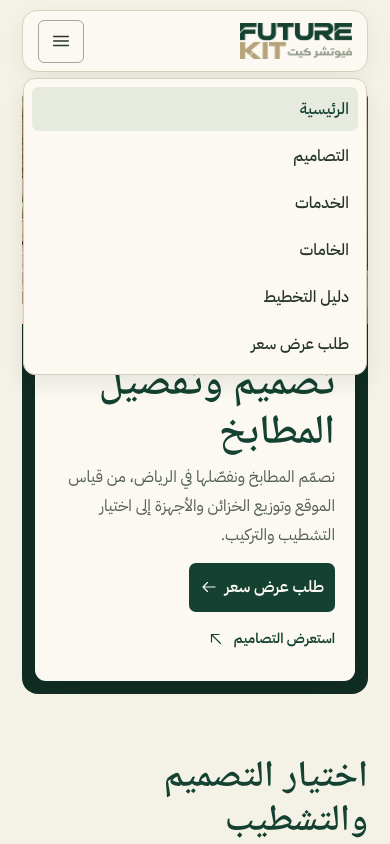
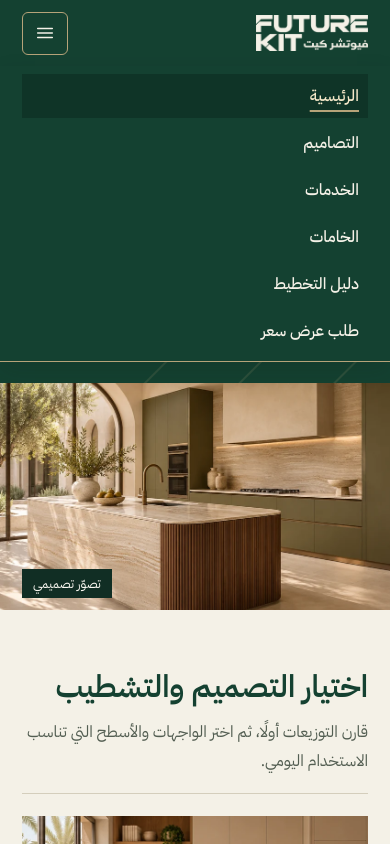
Before and after one commit to az212z/future-kit, a plain HTML site: page index.html in a window 390 px wide. Both pictures are taken after a click on the button "القائمة". Shown: the top 844 px of the page. Drawn offline with Linux system fonts and the light colour scheme.

Commit message:
Apply an architectural brand system to the Future Kit showroom

```diff
--- a/index.html
+++ b/index.html
@@ -3,7 +3,7 @@
 <head>
   <meta charset="utf-8">
   <meta name="viewport" content="width=device-width,initial-scale=1">
-  <meta name="theme-color" content="#f4f1e7">
+  <meta name="theme-color" content="#144131">
   <title>فيوتشر كيت | تصميم وتفصيل المطابخ في الرياض</title>
   <meta name="description" content="تصميم وتفصيل المطابخ في الرياض، من رفع المقاسات واختيار الخامات إلى التصنيع والتركيب.">
   <meta property="og:title" content="فيوتشر كيت | تصميم وتفصيل المطابخ في الرياض">
@@ -13,7 +13,7 @@
   <meta property="og:image" content="https://az212z.github.io/future-kit/assets/showroom.webp">
   <link rel="canonical" href="https://az212z.github.io/future-kit/">
   <link rel="icon" href="assets/mark.png" type="image/png">
-  <link rel="preload" href="assets/noto-naskh-arabic.woff2" as="font" type="font/woff2" crossorigin>
+  <link rel="preload" href="assets/plex-arabic-600.woff2" as="font" type="font/woff2" crossorigin>
   <link rel="stylesheet" href="fonts.css">
   <link rel="stylesheet" href="style.css">
   <script src="config.js" defer></script>
@@ -31,7 +31,7 @@
   </svg>
   <header class="header" id="top">
     <div class="header-inner wrap">
-      <a class="brand" href="./" aria-label="فيوتشر كيت، الرئيسية"><img src="assets/logo.png" width="960" height="315" alt="فيوتشر كيت"></a>
+      <a class="brand" href="./" aria-label="فيوتشر كيت، الرئيسية"><img src="assets/logo-light.png" width="960" height="315" alt="فيوتشر كيت"></a>
       <button class="menu-toggle" type="button" aria-expanded="false" aria-controls="navigation" aria-label="القائمة"><svg class="icon" aria-hidden="true"><use href="#menu"/></svg></button>
       <nav id="navigation" aria-label="القائمة الرئيسية">
         <a href="./" aria-current="page">الرئيسية</a>
@@ -45,16 +45,16 @@
     </div>
   </header>
   <main id="main">
-    <section class="wrap hero" aria-labelledby="headline">
+    <section class="hero" aria-labelledby="headline">
       <div class="hero-intro">
         <div class="hero-title">
-          <p class="eyebrow"><span></span> الرياض، المملكة العربية السعودية</p>
+          <p class="eyebrow"><span></span> مطابخ في الرياض</p>
           <h1 id="headline">تصميم وتفصيل المطابخ</h1>
         </div>
         <div class="hero-info">
-          <p>نصمّم المطابخ ونفصّلها في الرياض، من قياس الموقع وتوزيع الخزائن والأجهزة إلى اختيار التشطيب والتركيب.</p>
+          <p>نبدأ بقياس المساحة وتخطيط الخزائن والأجهزة، ثم نراجع الخامات معك قبل التصنيع والتركيب.</p>
           <div class="hero-links">
-            <a class="button button-dark" href="request.html">طلب عرض سعر <svg class="icon" aria-hidden="true"><use href="#arrow"/></svg></a>
+            <a class="button button-light" href="request.html">طلب عرض سعر <svg class="icon" aria-hidden="true"><use href="#arrow"/></svg></a>
             <a class="line-link" href="designs.html">استعرض التصاميم <svg class="icon" aria-hidden="true"><use href="#diagonal"/></svg></a>
           </div>
         </div>
@@ -72,7 +72,7 @@
       <div class="catalog-heading"><h2 id="catalog-title">اختيار التصميم والتشطيب</h2><p>قارن التوزيعات أولًا، ثم اختر الواجهات والأسطح التي تناسب الاستخدام اليومي.</p></div>
       <article id="kitchens" class="editorial-card">
         <a href="designs.html"><img src="assets/collection-ivory.webp" alt="" width="718" height="724" loading="lazy">
-          <div class="editorial-copy"><div><h3>التصاميم</h3><p>١٧ تصورًا لمطابخ مستقيمة ومتوازية وزوايا ومطابخ على ثلاثة جدران أو بجزيرة.</p></div><svg class="icon" aria-hidden="true"><use href="#diagonal"/></svg></div>
+          <div class="editorial-copy"><div><h3>التصاميم</h3><p>١٧ تصورًا تجمع خمسة توزيعات، من المطبخ المستقيم إلى المطبخ المفتوح بجزيرة.</p></div><svg class="icon" aria-hidden="true"><use href="#diagonal"/></svg></div>
         </a>
       </article>
       <article id="finishes" class="editorial-card">
--- a/style.css
+++ b/style.css
@@ -11,7 +11,7 @@
   --line: #d4cebc;
   --gutter: clamp(22px, 5.25vw, 92px);
   --space: clamp(58px, 7.3vw, 110px);
-  --serif: 'Noto Naskh Arabic', 'Times New Roman', serif;
+  --display: 'IBM Plex Sans Arabic', Tahoma, sans-serif;
   font-family: 'IBM Plex Sans Arabic', Tahoma, sans-serif;
   color: var(--ink);
   background: var(--cream);
@@ -31,9 +31,9 @@ button { color: inherit; cursor: pointer; }
 footer :focus-visible { outline-color: #e8d59f; }
 p, h1, h2, h3, figure { margin: 0; }
 p { line-height: 1.8; }
-h1, h2 { color: var(--green); font-family: var(--serif); font-weight: 600; text-wrap: balance; line-height: 1.19; }
+h1, h2 { color: var(--green); font-family: var(--display); font-weight: 600; text-wrap: balance; line-height: 1.24; }
 h1 { font-size: clamp(48px, 6vw, 110px); }
-h2 { font-size: clamp(37px, 4.4vw, 72px); }
+h2 { font-size: clamp(31px, 4vw, 59px); }
 h3 { color: var(--green); font-weight: 600; line-height: 1.35; }
 .wrap { width: min(100% - 2 * var(--gutter), 1395px); margin-inline: auto; }
 .section { padding-block: var(--space); }
@@ -239,47 +239,47 @@ dialog::backdrop { background: rgb(11 32 24 / .76); }
   .table-hint { display: block; margin-bottom: 11px; color: var(--muted); font-size: 14px; }
 }
 
-.header { position: sticky; inset-block-start: 10px; z-index: 4; width: min(100% - 2 * var(--gutter), 1395px); margin: 15px auto 0; border: 1px solid #d6d1be; border-radius: 15px; background: var(--paper); box-shadow: 0 7px 24px #1423190f; }
-.header-inner { width: 100%; min-height: 70px; padding-inline: clamp(15px, 2vw, 29px); display: grid; grid-template-columns: 1fr auto 1fr; gap: 18px; align-items: center; }
+.header { position: sticky; top: 0; z-index: 4; background: var(--green); color: var(--cream); border-bottom: 1px solid #ffffff26; }
+.header-inner { min-height: 82px; display: grid; grid-template-columns: 1fr auto 1fr; gap: 18px; align-items: center; }
 .header nav { display: flex; align-items: center; gap: clamp(5px, 1.05vw, 18px); }
-.header nav a { border-radius: 7px; padding: 0 9px; }
-.header nav a[aria-current] { color: var(--green); background: #e6eadf; }
-.head-quote { justify-self: end; color: var(--paper); background: var(--green); border-color: var(--green); }
-.head-quote:hover { color: var(--paper); background: #225740; }
+.header nav a { padding: 0 9px; }
+.header nav a[aria-current] { color: #f4e7c8; text-decoration: underline; text-decoration-color: var(--gold); text-decoration-thickness: 2px; text-underline-offset: 9px; }
+.head-quote { justify-self: end; color: var(--cream); background: transparent; border-color: #b6a379; }
+.head-quote:hover { color: var(--dark); background: var(--gold); }
 
-.hero { position: relative; display: grid; margin-block-start: 19px; border-radius: 24px; overflow: hidden; isolation: isolate; background: var(--dark); }
+.hero { position: relative; isolation: isolate; display: grid; max-width: 1740px; margin-inline: auto; overflow: hidden; background: var(--green); }
 .hero-image, .hero-intro { grid-area: 1 / 1; }
 .hero-image { position: relative; min-width: 0; }
 .hero-image picture, .hero-image img { display: block; width: 100%; }
-.hero-image img { height: clamp(555px, 46.6vw, 702px); object-fit: cover; object-position: center; }
-.hero-image figcaption { position: absolute; inset-inline-end: 23px; inset-block-end: 22px; padding: 5px 12px; border-radius: 4px; background: #142c23; color: var(--paper); font-size: 13px; }
-.hero-intro { display: grid; gap: 10px; align-self: end; justify-self: start; z-index: 1; width: min(43%, 530px); margin: clamp(17px, 3vw, 43px); padding: clamp(22px, 2.6vw, 40px); background: var(--paper); border-radius: 15px; box-shadow: 0 15px 45px #091b1633; }
-.hero-title h1 { font-size: clamp(46px, 5.2vw, 78px); margin-block-start: 9px; text-wrap: pretty; }
-.hero-info p, .intro-copy > p { max-width: 31em; color: var(--muted); font-size: clamp(16px, 1.35vw, 20px); }
-.hero-links { display: flex; flex-wrap: wrap; align-items: center; gap: 6px 18px; margin-block-start: 17px; }
-.button { border-radius: 7px; }
+.hero-image img { height: clamp(510px, 43vw, 678px); object-fit: cover; object-position: 36% center; }
+.hero-image figcaption { position: absolute; inset-inline-end: var(--gutter); inset-block-end: 21px; padding: 5px 11px; background: var(--dark); color: var(--paper); font-size: 13px; }
+.hero-intro { position: relative; isolation: isolate; display: grid; align-content: center; gap: 15px; align-self: stretch; justify-self: start; z-index: 1; width: 46%; padding: clamp(32px,5.25vw,86px) clamp(24px,5.25vw,90px) clamp(35px,5vw,82px) clamp(20px,3.5vw,55px); background: var(--green); color: var(--cream); }
+.hero-title h1 { font-size: clamp(43px, 5.1vw, 78px); font-weight: 600; margin-block-start: 11px; color: var(--cream); line-height: 1.15; text-wrap: balance; }
+.hero-info p, .intro-copy > p { max-width: 31em; color: var(--muted); font-size: clamp(16px, 1.38vw, 20px); }
+.hero-links { display: flex; flex-wrap: wrap; align-items: center; gap: 8px 17px; margin-block-start: 21px; }
+
 .home-catalog { display: grid; grid-template-columns: 1.18fr .82fr; gap: clamp(22px, 3.4vw, 51px); align-items: start; }
-.editorial-card { min-width: 0; background: var(--paper); border-radius: 17px; }
+.editorial-card { min-width: 0; background: var(--paper); border-bottom: 2px solid var(--sage); }
 .editorial-card + .editorial-card { margin-top: clamp(22px, 4.2vw, 70px); }
 .editorial-card a { display: block; overflow: hidden; border-radius: inherit; color: var(--green); text-decoration: none; }
 .editorial-card img { width: 100%; aspect-ratio: 1.37; object-fit: cover; object-position: center 57%; }
 .editorial-copy { display: flex; align-items: center; justify-content: space-between; gap: 18px; padding: clamp(16px, 2.4vw, 31px); }
-.editorial-copy h3 { font: 600 clamp(31px, 3.65vw, 55px)/1.12 var(--serif); }
+.editorial-copy h3 { font: 600 clamp(27px, 3.1vw, 46px)/1.24 var(--display); }
 .editorial-copy p { margin-block-start: 4px; color: var(--muted); font-size: clamp(15px, 1.25vw, 18px); }
 .editorial-copy .icon { box-sizing: content-box; width: 19px; height: 19px; padding: 11px; border-radius: 50%; background: #e5ebdf; transition: transform .24s; }
 .editorial-card a:hover .icon { transform: translate(-3px,-3px); }
 
-.page-intro { display: grid; margin-block: clamp(23px, 3.4vw, 53px) clamp(24px, 3.8vw, 57px); padding: clamp(26px, 5vw, 73px); border-radius: 20px; background: #e3e9dd; }
+.page-intro { position: relative; isolation: isolate; display: grid; margin-block: clamp(23px, 3.4vw, 53px) clamp(24px, 3.8vw, 57px); padding: clamp(25px, 4.3vw, 61px); background: #e4e8dd; border-inline-start: 4px solid var(--gold); }
 section.wrap.page-intro { width: min(100% - 2 * var(--gutter), 1395px); }
 .intro-copy { align-self: center; }
-.intro-copy h1 { font-size: clamp(49px, 5.65vw, 89px); text-wrap: initial; }
+.intro-copy h1 { font-size: clamp(39px, 5.1vw, 73px); text-wrap: initial; }
 .intro-copy p { margin-top: 6px; }
 .intro-with-image { grid-template-columns: 1.12fr .88fr; gap: clamp(18px,4vw,64px); padding-block: clamp(17px,2.2vw,34px); padding-inline-end: clamp(17px,2.2vw,34px); }
-.intro-image { width: 100%; aspect-ratio: 1.95; object-fit: cover; object-position: center 58%; border-radius: 12px; }
+.intro-image { width: 100%; aspect-ratio: 1.95; object-fit: cover; object-position: center 58%; }
 .catalog-toolbar { border-top: 0; }
 .filters button { border-radius: 6px; }
 .gallery { display: grid; grid-template-columns: repeat(6,minmax(0,1fr)); gap: clamp(17px, 2.4vw, 34px); }
-.design { grid-column: span 2; min-width: 0; display: flex; flex-direction: column; background: var(--paper); border-radius: 15px; overflow: clip; }
+.design { grid-column: span 2; min-width: 0; display: flex; flex-direction: column; background: var(--paper); border-bottom: 1px solid var(--line); overflow: clip; }
 .design > img { width: 100%; aspect-ratio: 1.21; object-fit: cover; background: #cdc5b2; }
 .design-body { display: flex; flex: 1; flex-direction: column; align-items: flex-start; gap: 4px; padding: clamp(15px, 2vw, 27px); }
 .design-body > p:not(.eyebrow) { color: var(--muted); }
@@ -287,13 +287,13 @@ section.wrap.page-intro { width: min(100% - 2 * var(--gutter), 1395px); }
 
 /* Shared finishes and layouts for the visual refresh. */
 .planning-feature { background: var(--cream); }
-.planning-feature-grid { background: var(--dark); border-radius: 22px; padding-inline: clamp(23px, 5vw, 85px); gap: clamp(27px, 5vw, 80px); }
+.planning-feature-grid { background: var(--dark); border-radius: 0; padding-inline: clamp(23px, 5vw, 85px); gap: clamp(27px, 5vw, 80px); }
 .planning-feature img, .process-grid figure img, .service-spread img, .material-row img { border-radius: 14px; }
 .process:has(.process-grid) { background: var(--cream); }
 .process-grid { grid-template-columns: .91fr 1.09fr; }
 .process-grid figure { grid-row: 1; }
 .process-content { grid-column: 2; }
-.home-quote { margin-block-end: clamp(30px, 5vw, 72px); padding-inline: clamp(18px, 5vw, 78px); background: #e3e9dd; border-radius: 18px; }
+.home-quote { margin-block-end: clamp(30px, 5vw, 72px); padding-inline: clamp(18px, 5vw, 78px); background: #e3e9dd; border-radius: 0; }
 .quote-form, .planner-form { border-radius: 15px; }
 .quote-aside { padding: clamp(16px, 3vw, 34px); background: #e3e9dd; border: 0; border-radius: 13px; }
 .request-page .quote-grid { gap: clamp(18px, 3.7vw, 55px); }
@@ -302,17 +302,16 @@ dialog { overflow: auto; }
 input, select, textarea { border-radius: 6px; }
 .close, .menu-toggle { border-radius: 6px; }
 @media (max-width: 810px) {
-  .header { width: calc(100% - 2 * var(--gutter)); inset-block-start: 7px; margin-block-start: 10px; }
-  .header-inner { min-height: 60px; display: flex; justify-content: space-between; }
-  .header nav { display: none; position: absolute; inset-inline: 0; inset-block-start: calc(100% + 7px); padding: 8px; background: var(--paper); border: 1px solid var(--line); border-radius: 12px; box-shadow: 0 10px 22px #14231916; }
+  .header-inner { min-height: 66px; display: flex; justify-content: space-between; }
+  .header nav { display: none; position: absolute; inset-inline: 0; inset-block-start: 100%; padding: 8px var(--gutter); background: var(--green); border-bottom: 1px solid var(--gold); box-shadow: 0 10px 22px #14231926; }
   .header nav a + a { border: 0; }
   .header nav.is-open { display: grid; gap: 3px; }
-  .hero { border-radius: 16px; margin-block-start: 13px; overflow: clip; }
-  .hero-image { grid-area: 1 / 1; }
+  .hero { overflow: clip; }
+  .hero-image { grid-area: 2 / 1; }
   .hero-image img { height: auto; aspect-ratio: 1.56; object-position: 43% center; }
-  .hero-image figcaption { inset-block-end: 34px; inset-inline-end: 12px; }
-  .hero-intro { grid-area: 2 / 1; width: auto; justify-self: stretch; margin: -20px 13px 13px; padding: 20px; border-radius: 11px; }
-  .hero-title h1 { font-size: clamp(41px, 6.7vw, 65px); margin-top: 7px; }
+  .hero-image figcaption { inset-block-end: 12px; inset-inline-end: var(--gutter); }
+  .hero-intro { grid-area: 1 / 1; width: auto; justify-self: stretch; padding: 30px var(--gutter) 31px; }
+  .hero-title h1 { font-size: clamp(38px, 7.3vw, 65px); margin-top: 8px; text-wrap: initial; }
   .hero-links { margin-top: 13px; gap: 5px 14px; }
   .gallery { grid-template-columns: repeat(2,minmax(0,1fr)); }
   .process-content { grid-column: auto; }
@@ -322,12 +321,10 @@ input, select, textarea { border-radius: 6px; }
   .home-catalog, .gallery, .intro-with-image { grid-template-columns: minmax(0,1fr); }
   .editorial-card + .editorial-card { margin-top: 0; }
   .intro-image { aspect-ratio: 2.3; }
-  .page-intro { border-radius: 14px; }
-  .intro-copy h1 { font-size: clamp(42px, 8vw, 54px); }
+  .intro-copy h1 { font-size: clamp(31px, 7.8vw, 48px); }
   .hero-links .line-link { font-size: 14px; }
   .hero-links .button { gap: 7px; padding-inline: 10px; }
   .hero-image img { aspect-ratio: 1.45; }
-  .planning-feature-grid { border-radius: 15px; }
   .process-grid { grid-template-columns: minmax(0,1fr); }
 }
 
@@ -350,7 +347,7 @@ input, select, textarea { border-radius: 6px; }
 .catalog-group .gallery:has(.design[hidden]) { grid-template-columns: repeat(auto-fill,minmax(min(100%,300px),1fr)); }
 .catalog-group .design { grid-column: auto; }
 .catalog-group .design > img { aspect-ratio: 1.16; }
-.design-body h3 { font: 600 clamp(28px, 2.6vw, 41px)/1.2 var(--serif); text-wrap: pretty; }
+.design-body h3 { font: 600 clamp(22px, 2.15vw, 34px)/1.3 var(--display); text-wrap: pretty; }
 .design-body .design-button { margin-top: auto; padding-block-start: 6px; }
 .design-body .design-button:focus-visible { outline-offset: -1px; }
 .catalog-empty { padding: 20px; border-radius: 14px; background: #e3e9dd; }
@@ -368,3 +365,54 @@ input, select, textarea { border-radius: 6px; }
   .catalog-controls .filters { display: grid; grid-template-columns: repeat(3, minmax(0,1fr)); width: 100%; }
   .palette-filter { min-width: 0; width: 100%; }
 }
+
+/* The diagonal is taken from the cuts in the Future Kit wordmark. */
+.header :focus-visible, .hero :focus-visible { outline-color: #e8d59f; }
+.menu-toggle { color: var(--cream); border-color: var(--gold); }
+.hero-intro::after {
+  position: absolute;
+  z-index: -1;
+  inset: 0 -1px 0 auto;
+  width: min(95%, 540px);
+  content: '';
+  background: repeating-linear-gradient(135deg, transparent 0 45px, #b6a37938 46px 47px, transparent 48px 67px);
+  clip-path: polygon(0 100%,100% 42%,100% 100%);
+  pointer-events: none;
+}
+.hero-intro::before {
+  position: absolute;
+  z-index: -1;
+  inset-block: 0;
+  inset-inline-end: -60px;
+  width: 61px;
+  content: '';
+  background: var(--green);
+  clip-path: polygon(100% 0,100% 100%,0 100%);
+  pointer-events: none;
+}
+.hero .eyebrow { color: #f0dfba; }
+.hero .eyebrow > span { width: 18px; height: 7px; background: var(--gold); transform: skewX(-40deg); }
+.hero h1 { text-align: start; }
+.hero-info p { color: #e7e9df; }
+.hero .line-link { color: var(--cream); }
+.hero .button-light { background: var(--gold); }
+.hero .button-light:hover { background: #dbcba5; }
+.catalog-heading { border-bottom: 1px solid var(--line); padding-bottom: 17px; }
+.group-heading h2 { font-size: clamp(29px, 3.5vw, 52px); }
+.catalog-intro { border-inline-start-color: var(--gold); }
+.planning-feature-grid { border-inline-start: 4px solid var(--gold); }
+.planning-feature img, .process-grid figure img, .service-spread img, .material-row img { border-radius: 0; }
+.footer-inner { border-top: 3px solid var(--gold); }
+@media (max-width: 1000px) and (min-width: 811px) {
+  .header .brand { width: 107px; }
+  .header-inner { gap: 11px; }
+  .header nav { gap: 4px; }
+  .header nav a { padding-inline: 6px; }
+  .head-quote { gap: 7px; padding-inline: 10px; }
+}
+@media (max-width: 810px) {
+  .hero-intro::before { display: none; }
+  .hero-intro::after { max-width: 280px; opacity: .7; }
+  .hero-image img { aspect-ratio: 1.72; }
+  .header nav a[aria-current] { background: #0f3427; }
+}
```
Also changed, not shown: designs.html (+3 -3 lines), materials.html (+3 -3 lines), planning.html (+3 -3 lines), request.html (+3 -3 lines), services.html (+3 -3 lines).
